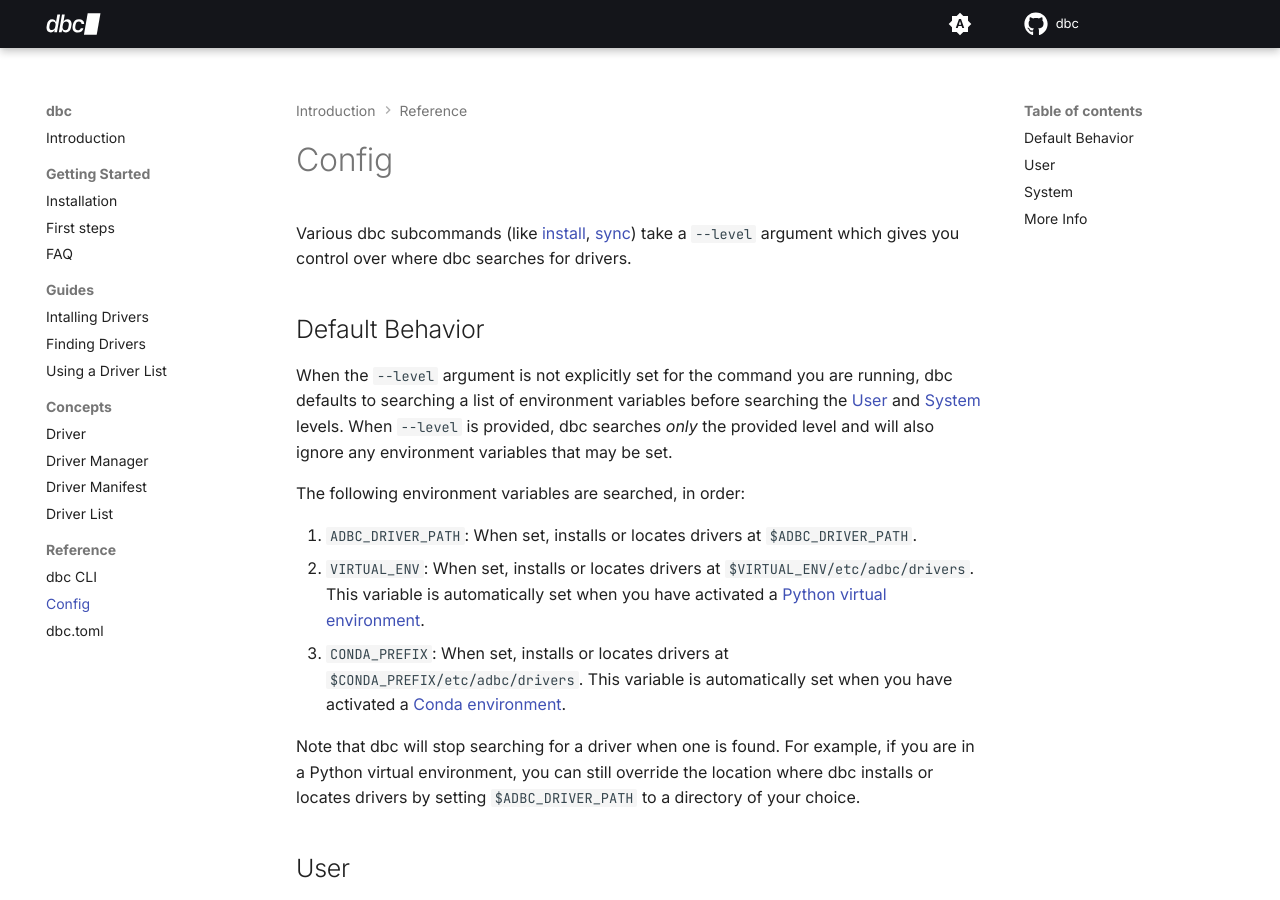
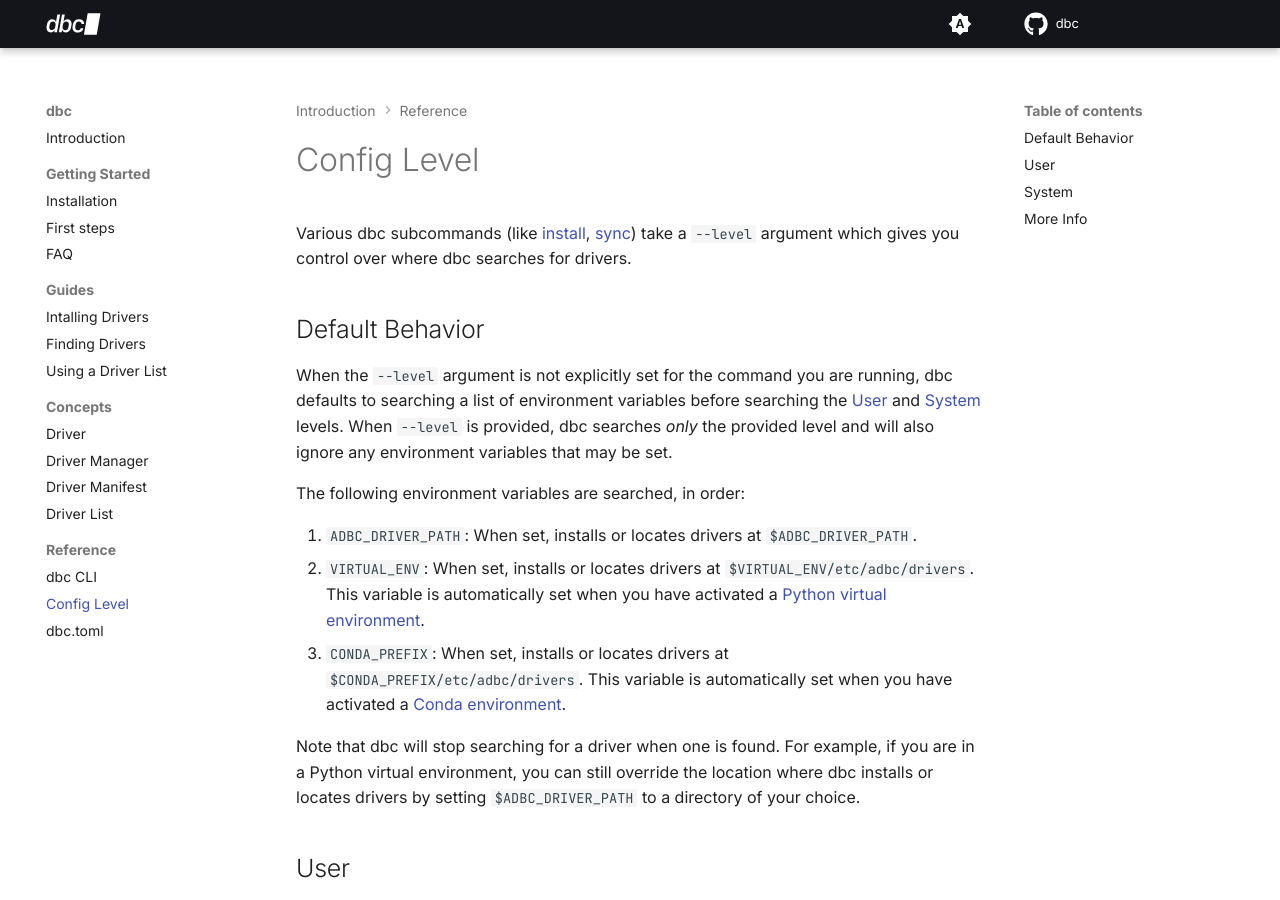
Before and after one commit to columnar-tech/dbc, an MkDocs documentation site: the page built from docs/reference/config_level.md, in a window 1280 px wide and 900 px high. Built offline with MkDocs 1.6.1 and Material for MkDocs 9.7.7, drawn with Linux system fonts in a browser that asks for light colours; plug-ins that fetch from the network failed and are left out; comment, search, counter and statistics services are not loaded.

Commit message:
Rename "Config" "Config Level"

```diff
--- a/docs/reference/config.md
+++ b/docs/reference/config_level.md
@@ -1,6 +1,6 @@
 <!-- Copyright (c) 2025 Columnar Technologies Inc.  All rights reserved. -->
 
-# Config
+# Config Level
 
 Various dbc subcommands (like [install](cli.md#install), [sync](cli.md#sync)) take a `--level` argument which gives you control over where dbc searches for drivers.
 
--- a/mkdocs.yml
+++ b/mkdocs.yml
@@ -36,7 +36,7 @@ nav:
       - Driver List: concepts/driver_list.md
   - Reference:
       - dbc CLI: reference/cli.md
-      - Config: reference/config.md
+      - Config Level: reference/config_level.md
       - dbc.toml: reference/dbc.toml.md
 theme:
   name: material
```
